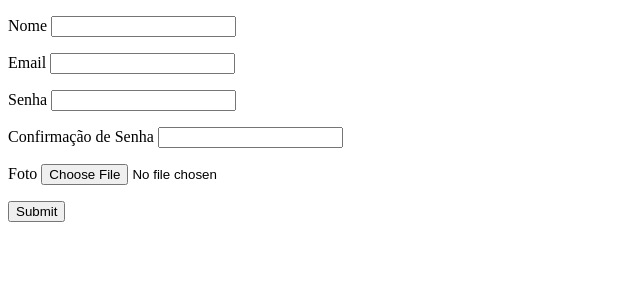
After one commit to vituhugo/php-estruturado, a PHP site: page /aula_arquivos/exercicio.php in a window 1280 px wide. The commit adds this page. Shown: the top 300 px of the page, without its empty margins (0-640 px from the left). Run offline with PHP 8.4, Linux system fonts and the light colour scheme.

Commit message:
Exercício

```diff
--- /dev/null
+++ b/aula_arquivos/exercicio.php
@@ -0,0 +1,71 @@
+<?php
+// Verifica se o post foi enviado.
+if ($_POST) {
+    // Valida se a senha é igual a confirmação.
+    if ($_POST['senha'] !== $_POST['confirmacao']) {
+        echo "senha é diferente da confirmação";
+    } else {
+        //Guarda os dados do POST em uma nova variável
+        $cadastro = [
+            'nome' => $_POST['nome'],
+            'email' => $_POST['email'],
+            'senha' => password_hash($_POST['senha']),
+        ];
+
+        //Verifica se o $_FILES existe
+        if ($_FILES) {
+            // A função move_uploaded_file move um arquivo de um lugar para outro.
+            // Utilizamos ela para manipular o arquivo temporário para a pasta do projeto
+            move_uploaded_file($_FILES['foto']['tmp_name'], $_FILES['foto']['name']);
+
+            // Guardamos o caminho da foto dentro do array $cadastro
+            // antes de transformarmos em json.
+            $cadastro['foto'] = $_FILES['foto']['name'];
+        }
+
+        // Transformamos a variável cadastro em uma string
+        // JSON para armazenar no arquivo
+        $string_json = json_encode($cadastro);
+        // Com a função do PHP file_put_contents criamos o arquivo
+        // cadastros.json e jogamos o valor da variável
+        // $string_json para dentro dele.
+        file_put_contents('cadastros.json', $string_json);
+    }
+}
+
+?>
+<!DOCTYPE html>
+<html lang="en">
+<head>
+    <meta charset="UTF-8">
+    <meta name="viewport" content="width=device-width, initial-scale=1.0">
+    <title>Document</title>
+</head>
+<body>
+    <form method="POST" enctype="multipart/form-data">
+        <p>
+            <label for="">Nome</label>
+            <input type="text" name="nome">
+        </p>
+        <p>
+            <label for="">Email</label>
+            <input type="email" name="email">
+        </p>
+        <p>
+            <label for="">Senha</label>
+            <input type="password" name="senha">
+        </p>
+        <p>
+            <label for="">Confirmação de Senha</label>
+            <input type="password" name="confirmacao">
+        </p>
+        <p>
+            <label for="">Foto</label>
+            <input type="file" name="foto">
+        </p>
+        <p>
+            <input type="submit" />
+        </p>
+    </form>
+</body>
+</html>
```
Also changed, not shown: aula_http/formulario_post.php (added, +18 -0 lines), cadastros.json (added, +7 -0 lines), exemplo.php (+14 -8 lines).
